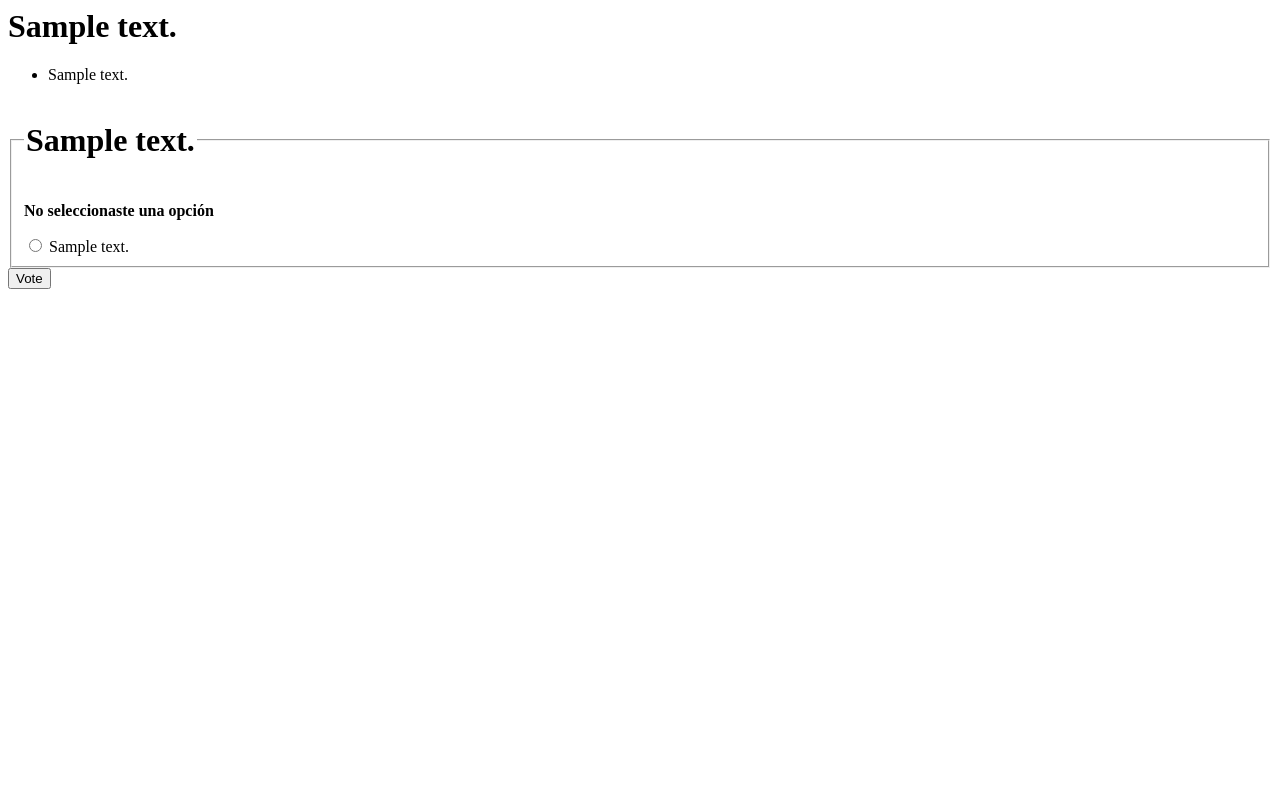
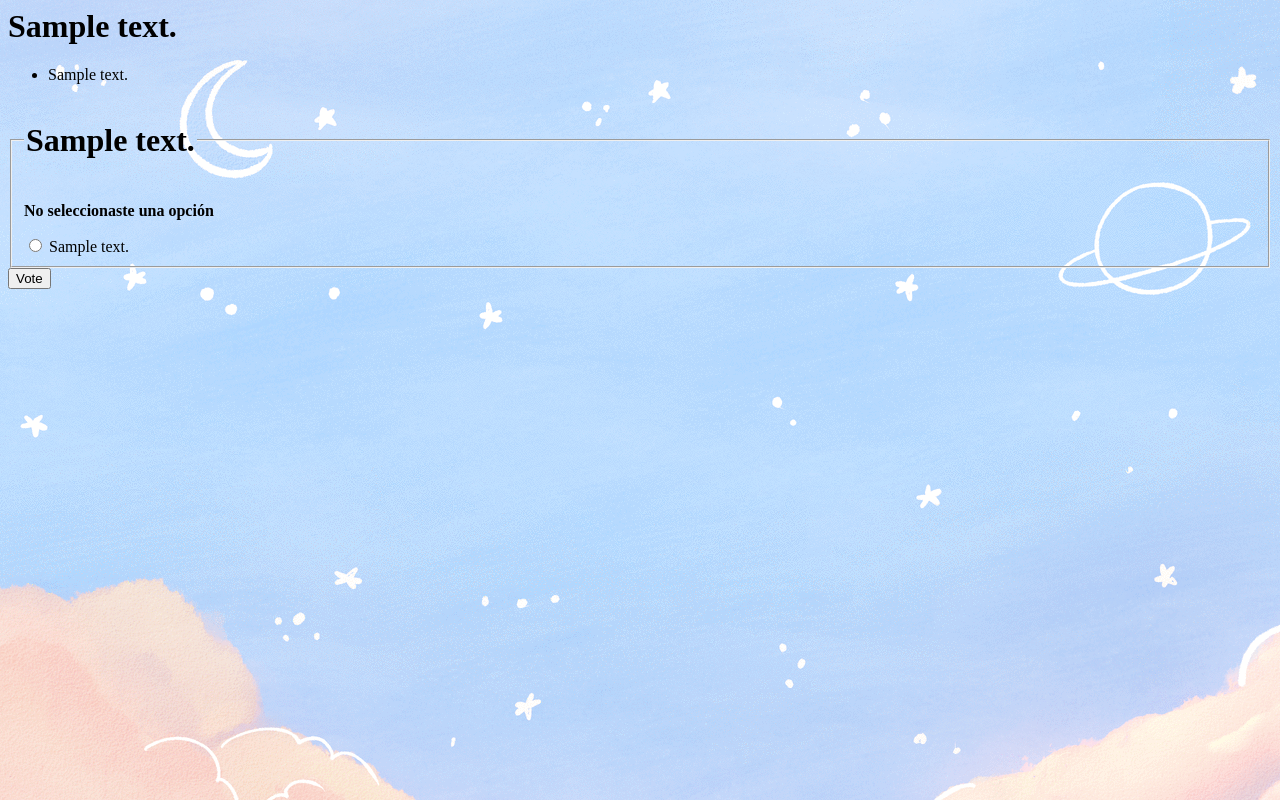
Before and after one commit to fernandopaz1/practicasDjango, a Django app: page /polls/1/vote/ in a window 1280 px wide. Run offline with Django 3.2, Linux system fonts and the light colour scheme; tables that the repository leaves empty hold one stand-in row (values such as "Sample post").

Commit message:
agregando css

```diff
--- /dev/null
+++ b/tutorial01/polls/static/polls/style.css
@@ -0,0 +1,7 @@
+li a {
+    color: green;
+}
+
+body {
+    background: white url("images/background.gif") no-repeat;
+}
--- a/tutorial01/polls/templates/polls/detail.html
+++ b/tutorial01/polls/templates/polls/detail.html
@@ -1,3 +1,6 @@
+{% load static %}
+
+<link rel="stylesheet" type="text/css" href="{% static 'polls/style.css' %}">
 <h1>{{ question.question_text }}</h1>
 <ul>
 {% for choice in question.choice_set.all %}
--- a/tutorial01/polls/templates/polls/index.html
+++ b/tutorial01/polls/templates/polls/index.html
@@ -1,3 +1,6 @@
+{% load static %}
+
+<link rel="stylesheet" type="text/css" href="{% static 'polls/style.css' %}">
 {% if latest_question_list %}
     <ul>
     {% for question in latest_question_list %}
--- a/tutorial01/polls/templates/polls/results.html
+++ b/tutorial01/polls/templates/polls/results.html
@@ -1,3 +1,7 @@
+{% load static %}
+
+<link rel="stylesheet" type="text/css" href="{% static 'polls/style.css' %}">
+
 <h1>{{ question.question_text }}</h1>
 
 <ul>
```
Also changed, not shown: tutorial01/polls/static/polls/images/background.gif (added).
